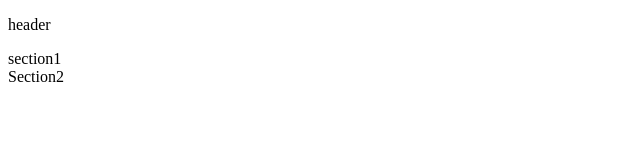
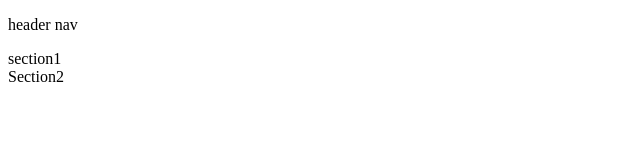
Before and after one commit to takiindev/NOVUS, a plain HTML site: page index.html in a window 1280 px wide. Shown: the full height of the page, 0-640 px from the left. Drawn offline with Linux system fonts and the light colour scheme.

Commit message:
cap nhat header

```diff
--- a/index.html
+++ b/index.html
@@ -7,7 +7,7 @@
   </head>
   <body>
     <header>
-      <p>header</p>
+      <p>header nav </p>
     </header>
     <main>
       <div class="section1">
```
